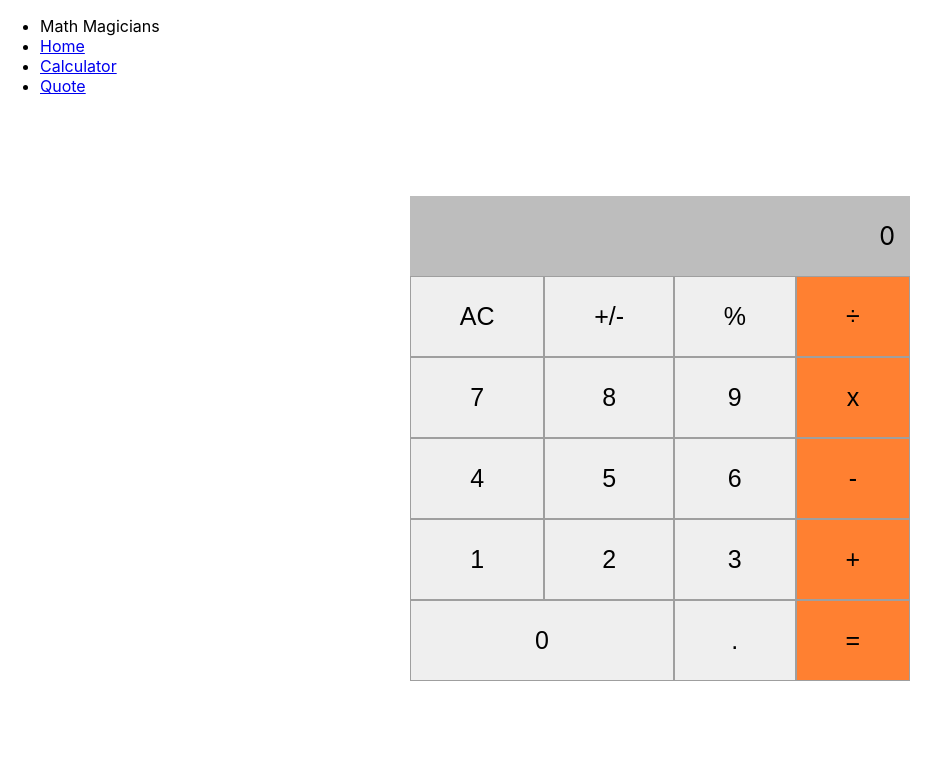
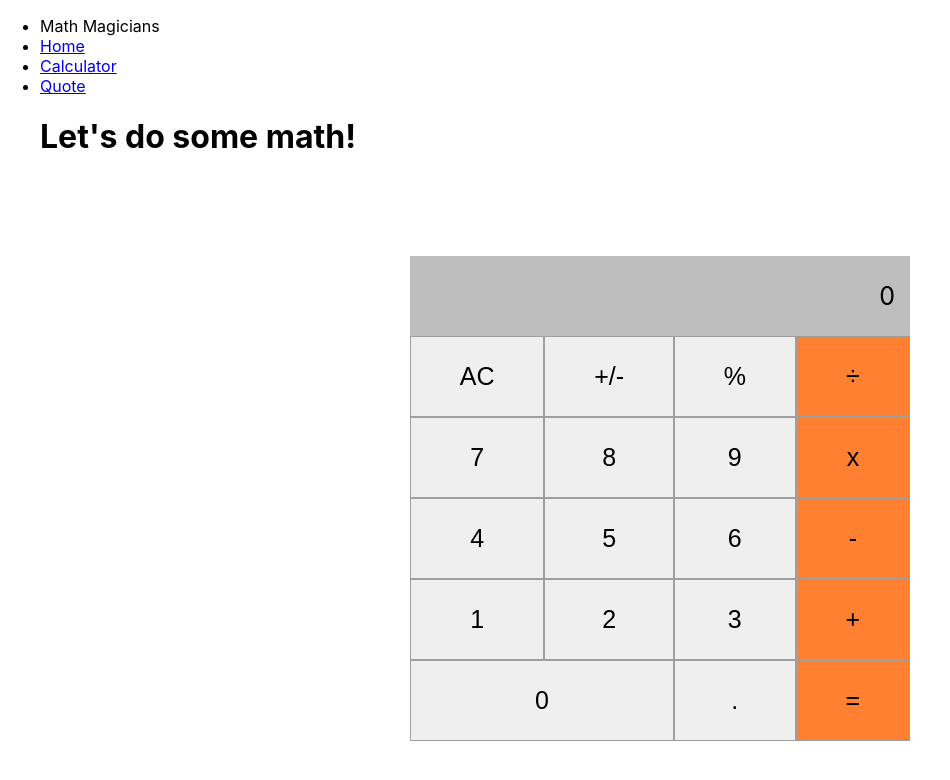
Before and after one commit to polarDefender/Math-Magicians, a React (Create React App) app: page /calculator in a window 1280 px wide. Shown: the top 780 px of the page, without its empty margins (0-950 px from the left). Built offline with nearby package versions, Linux system fonts and the light colour scheme.

Commit message:
add h1 in calculator.js

```diff
--- a/src/components/calculator.js
+++ b/src/components/calculator.js
@@ -17,6 +17,8 @@ const Calculator = () => {
   };
 
   return (
+    <>
+    <h1>Let's do some math!</h1>
     <div className="container">
       <div className="result">{state.next || state.operation || state.total || 0}</div>
       <button type="button" onClick={handleClick} className="key">AC</button>
@@ -39,6 +41,7 @@ const Calculator = () => {
       <button type="button" onClick={handleClick} className="key">.</button>
       <button type="button" onClick={handleClick} className="key yellow">=</button>
     </div>
+    </>
   );
 };
 
```
